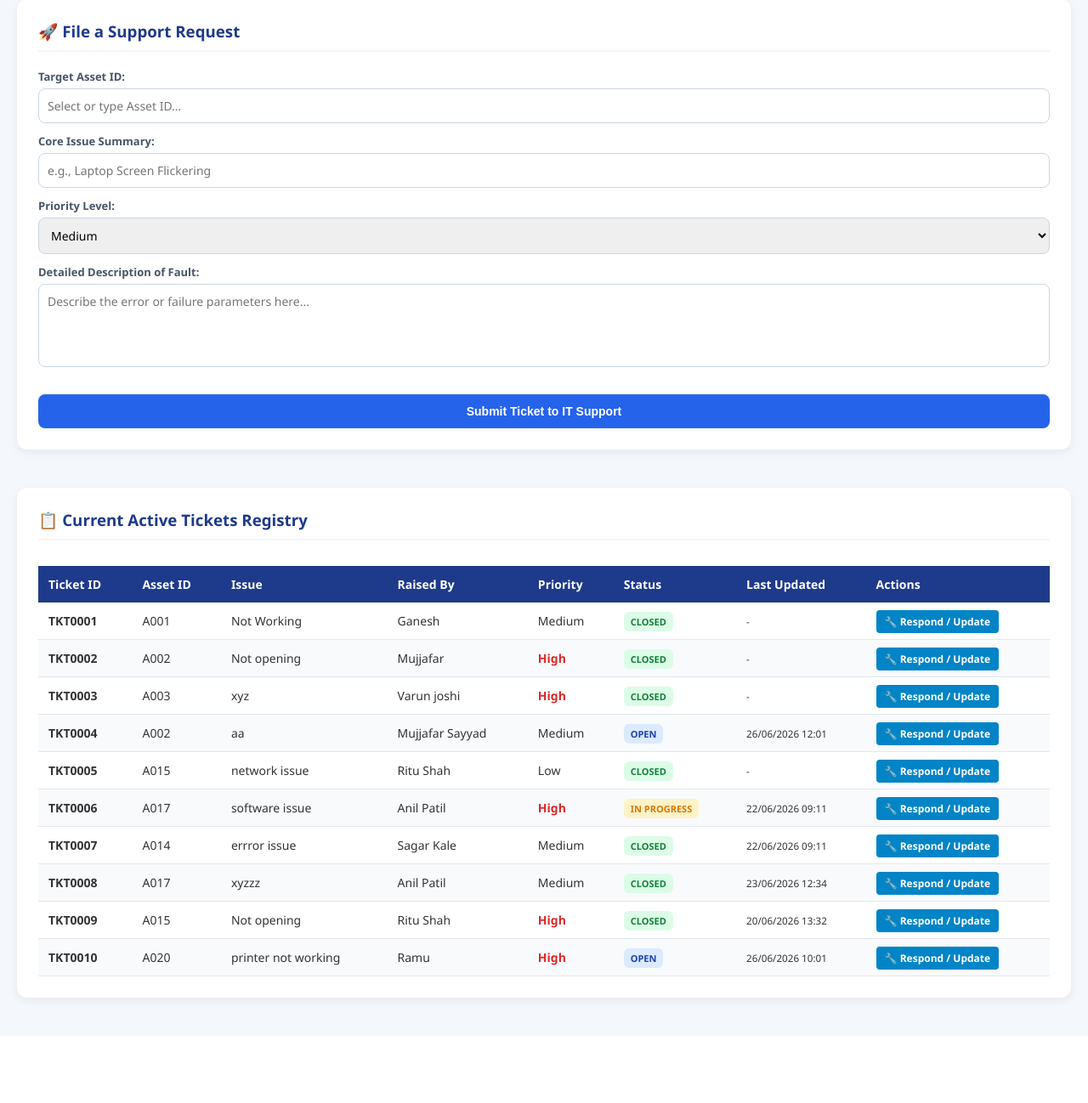
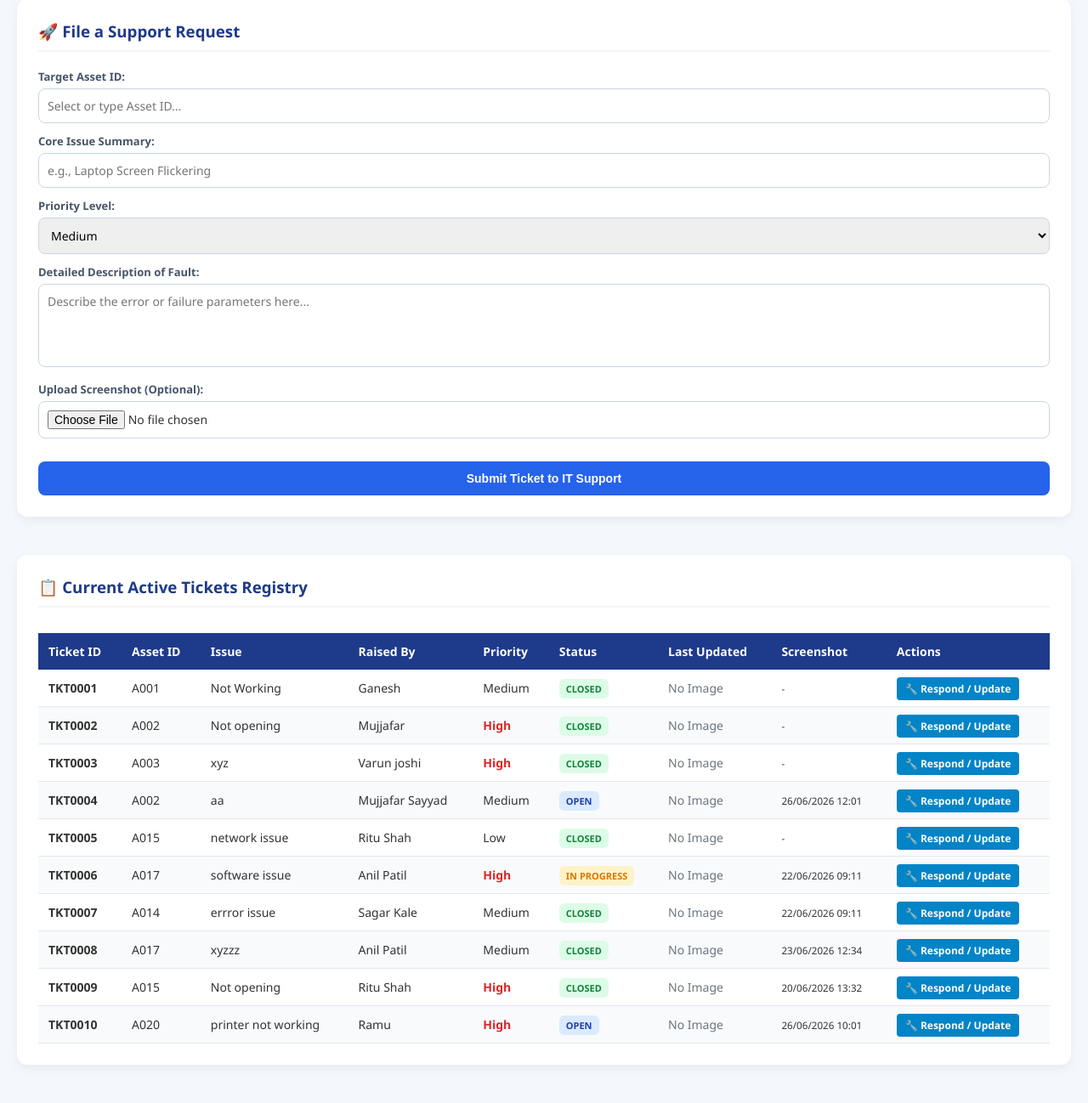
Before and after one commit to GaneshSutar4821/nexus-it-asset-management, a Flask app: page /tickets in a window 1280 px wide. Shown: the part 283-1581 px from the top of the page at 85% size. Before the commit the page ends 1467 px from the top, so only its background shows below. Run offline with Flask 3, Linux system fonts and the light colour scheme; a user stored in the database is signed in.

Commit message:
feat: added screenshot upload support to ticket tracking pipeline

```diff
--- a/app.py
+++ b/app.py
@@ -11,6 +11,7 @@ from flask import Flask, render_template, request, redirect, send_file, url_for,
 from flask_sqlalchemy import SQLAlchemy
 from flask_login import LoginManager, UserMixin, login_user, login_required, logout_user, current_user
 from werkzeug.security import check_password_hash, generate_password_hash
+from werkzeug.utils import secure_filename
 import google.generativeai as genai
 
 from sqlalchemy import or_  # Imported safely for advanced database filtering
@@ -45,6 +46,20 @@ app.config['MAIL_USE_SSL'] = True
 # --- AI TRIAGE ENGINE CONFIGURATION ---
 gemini_api_key = os.environ.get('GEMINI_API_KEY')
 genai.configure(api_key=gemini_api_key)
+
+# --- FILE UPLOAD CONFIGURATION ---
+UPLOAD_FOLDER = 'static/uploads'
+ALLOWED_EXTENSIONS = {'png', 'jpg', 'jpeg', 'gif'}
+
+app.config['UPLOAD_FOLDER'] = UPLOAD_FOLDER
+# Limit file sizes to 5MB to protect your server storage
+app.config['MAX_CONTENT_LENGTH'] = 5 * 1024 * 1024
+
+# Automatically create the upload folder if it doesn't exist
+os.makedirs(UPLOAD_FOLDER, exist_ok=True)
+
+def allowed_file(filename):
+    return '.' in filename and filename.rsplit('.', 1)[1].lower() in ALLOWED_EXTENSIONS
 
 # AUTO-CLEAN VALUES TO REMOVE GHOST SPACES OR HIDDEN SYMBOLS
 raw_user = os.environ.get('SYSTEM_EMAIL_USER', '')
@@ -126,6 +141,7 @@ class TicketModel(db.Model):
     department = db.Column(db.String(100))
     notes = db.Column(db.Text)
     last_updated = db.Column(db.String(50))
+    screenshot = db.Column(db.String(255), nullable=True)  # Stores the filename of the uploaded screenshot
 
 class TransactionModel(db.Model):
     __tablename__ = 'transactions'
@@ -802,6 +818,19 @@ def tickets():
         target_asset = AssetModel.query.get(asset_id)
         dept = target_asset.department if target_asset else ""
 
+        # --- PHASE 4: FILE UPLOAD HANDLING ---
+        screenshot_filename = None
+        if 'screenshot' in request.files:
+            file = request.files['screenshot']
+            if file and file.filename != '' and allowed_file(file.filename):
+                import time
+                # Secure the filename against directory traversal hazards
+                base_filename = secure_filename(file.filename)
+                # Timestamp avoids naming conflicts if different users upload "error.png"
+                screenshot_filename = f"{int(time.time())}_{base_filename}"
+                # Save the physical image file to static/uploads/
+                file.save(os.path.join(app.config['UPLOAD_FOLDER'], screenshot_filename))
+
         new_ticket = TicketModel(
             ticket_id=ticket_id,
             asset_id=asset_id,
@@ -815,11 +844,13 @@ def tickets():
             closed_date="-",
             last_updated=datetime.now().strftime("%d/%m/%Y %H:%M"),
             description=request.form.get("description", ""),
-            notes=""
+            notes="",
+            screenshot=screenshot_filename  # <-- Links screenshot string to your DB column
         )
         db.session.add(new_ticket)
         add_transaction(asset_id, "Ticket Raised", f"Issue reported: {new_ticket.issue}")
         db.session.commit()
+
         # 📧 If it's a critical issue, alert the Admin instantly!
         if request.form.get("priority", "Medium") == "High":
             admin_alert_body = f"""
@@ -863,7 +894,8 @@ def tickets():
             "Ticket ID": t.ticket_id, "Ticket_ID": t.ticket_id, "Asset ID": t.asset_id, "Issue": t.issue,
             "Raised By": t.raised_by, "Priority": t.priority, "Status": t.status, "Description": t.description,
             "Created Date": t.created_date, "Closed Date": t.closed_date, "Assigned To": t.assigned_to,
-            "Department": t.department, "Notes": t.notes, "Last Updated": t.last_updated
+            "Department": t.department, "Notes": t.notes, "Last Updated": t.last_updated,
+            "Screenshot": t.screenshot
         })
 
     asset_ids = [a.asset_id for a in AssetModel.query.filter(AssetModel.record_status != "DEL").all()]
@@ -876,6 +908,7 @@ def tickets():
         high_priority=high_priority, asset_ids=asset_ids, asset_data=asset_data,
         role=current_user.role, alert_count=alert_count
     )
+
 
 @app.route("/close_ticket/<ticket_id>")
 @login_required
--- a/templates/tickets.html
+++ b/templates/tickets.html
@@ -253,7 +253,7 @@
 
             <div class="section-layout">
                 <h3 class="section-title">🚀 File a Support Request</h3>
-            <form action="/tickets" method="POST">
+                <form action="/tickets" method="POST" enctype="multipart/form-data">
                     <div style="margin-bottom: 12px;">
                         <label>Target Asset ID:</label>
                         <input list="assets_list" name="asset_id" placeholder="Select or type Asset ID..." required>
@@ -280,7 +280,13 @@
 
                     <div style="margin-bottom: 12px;">
                         <label>Detailed Description of Fault:</label>
-                    <textarea name="description" rows="4" placeholder="Describe the error or failure parameters here..." required></textarea>
+                        <textarea name="description" rows="4"
+                            placeholder="Describe the error or failure parameters here..." required></textarea>
+                    </div>
+
+                    <div style="margin-bottom: 12px;">
+                        <label>Upload Screenshot (Optional):</label>
+                        <input type="file" name="screenshot" accept="image/*">
                     </div>
 
                     <button type="submit" class="submit-btn" style="width: 100%;">Submit Ticket to IT Support</button>
@@ -301,6 +307,7 @@
                                 <th>Priority</th>
                                 <th>Status</th>
                                 <th>Last Updated</th>
+                                <th>Screenshot</th>
                                 <th>Actions</th>
                             </tr>
                         </thead>
@@ -318,14 +325,26 @@
                                     </span>
                                 </td>
                                 <td>
-                                <span class="badge {% if tkt['Status'] == 'Open' %}badge-open{% elif tkt['Status'] == 'In Progress' %}badge-progress{% else %}badge-closed{% endif %}">
+                                    <span
+                                        class="badge {% if tkt['Status'] == 'Open' %}badge-open{% elif tkt['Status'] == 'In Progress' %}badge-progress{% else %}badge-closed{% endif %}">
                                         {{ tkt['Status'] }}
                                     </span>
+                                </td>
+                                <td>
+                                    {% if tkt['Screenshot'] %}
+                                    <a href="{{ url_for('static', filename='uploads/' + tkt['Screenshot']) }}"
+                                        target="_blank" style="color: #00bcd4; text-decoration: underline;">
+                                        🖼️ View Image
+                                    </a>
+                                    {% else %}
+                                    <span style="color: #6c757d;">No Image</span>
+                                    {% endif %}
                                 </td>
                                 <td><small>{{ tkt['Last Updated'] }}</small></td>
                                 <td>
                                     <a href="/ticket/{{ tkt['Ticket ID'] }}" class="action-link">
-                                    {% if role in ['Admin', 'Technician'] %}🔧 Respond / Update{% else %}👀 View Details{% endif %}
+                                        {% if role in ['Admin', 'Technician'] %}🔧 Respond / Update{% else %}👀 View
+                                        Details{% endif %}
                                     </a>
                                 </td>
                             </tr>
@@ -336,5 +355,7 @@
                 </div>
             </div>
 
-    </div> </body>
+        </div>
+</body>
+
 </html>
```
Lines whose indentation alone changed are shown as unchanged.
